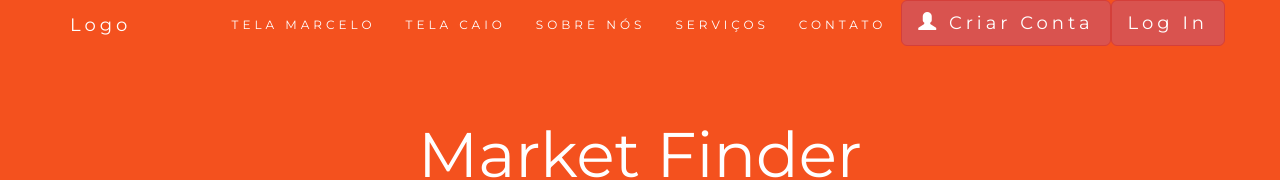
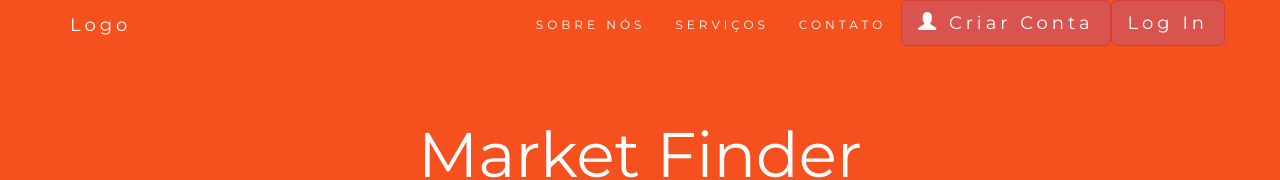
Before and after one commit to MarcosKaleu/Mfinder, an Angular app: page /tela-marcelo in a window 1280 px wide. Shown: the top 180 px of the page. Built offline with nearby package versions, Linux system fonts and the light colour scheme.

Commit message:
modificacao barra de navegacao

```diff
--- a/src/app/app.component.html
+++ b/src/app/app.component.html
@@ -12,12 +12,7 @@
         </div>
         <div class="collapse navbar-collapse" id="myNavbar">
             <ul class="nav navbar-nav navbar-right">
-                <li>
-                    <a routerLink="/tela-marcelo">TELA MARCELO</a>
-                </li>
-                <li>
-                    <a routerLink="/nova-tela">TELA CAIO</a>
-                </li>
+
                 <li>
                     <a href="#about">SOBRE NÓS</a>
                 </li>
```
